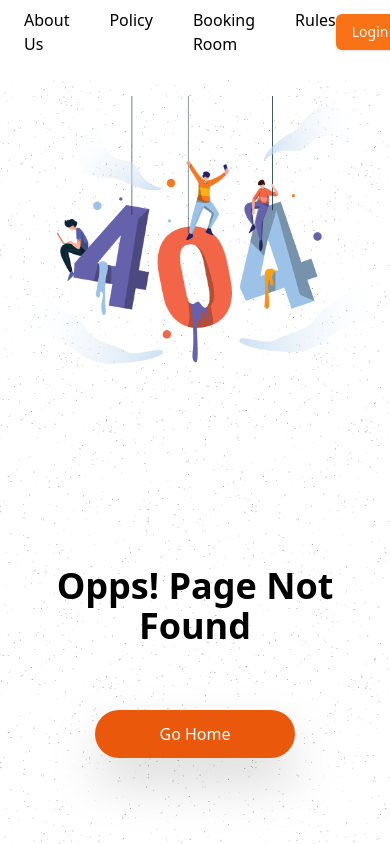
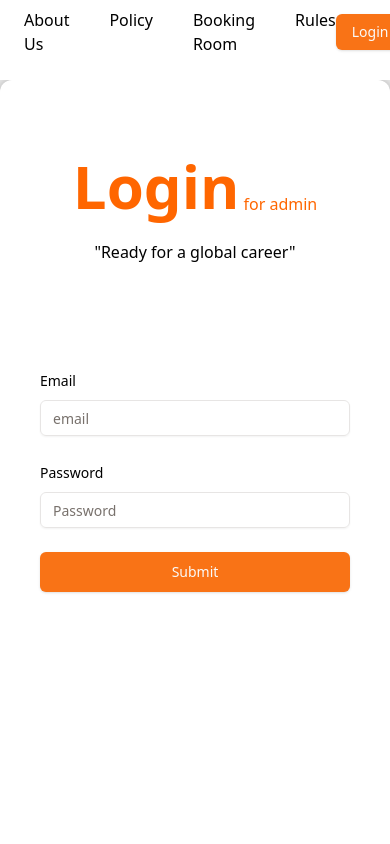
Before and after one commit to vuvuvo0303/class-booking-room, a React (Vite) app: page /login/admin in a window 390 px wide. Shown: the top 844 px of the page. Built offline with nearby package versions, Linux system fonts and the light colour scheme; no server answers.

Commit message:
done login page for admin

```diff
--- a/src/containers/Home.tsx
+++ b/src/containers/Home.tsx
@@ -9,6 +9,7 @@ import Rules from "@/pages/student/Rules";
 import BookingRoom from "@/pages/student/BookingRoom";
 import StepProcess from "@/pages/student/step-process";
 import FillUserInfo from "@/pages/student/FillUserInfo";
+import LoginAdmin from "@/pages/admin/LoginAdmin";
 
 const Home = () => {
   return (
@@ -18,6 +19,7 @@ const Home = () => {
         <Route path="/room" element={<RoomListPage />} />
         <Route path="/rules" element={<Rules />} />
         <Route path="/about-us" element={<AboutUs />} />
+        <Route path="/login/admin" element={<LoginAdmin />} />
         {/* <Route path="/about-us" element={<AboutUs />} /> */}
         <Route path="/policy" element={<Policy />} />
         <Route path="/step-process" element={<StepProcess />} />
--- a/src/containers/StudentProfile.tsx
+++ b/src/containers/StudentProfile.tsx
@@ -8,6 +8,7 @@ const StudentProfile = () => {
   return (
     <StudentProfileLayout>
       <Routes>
+
         <Route path="/" element={<StudentProfilePage />} />
         <Route path="/booking" element={<StudentBookingHistoryPage />} />
         <Route path="/booking" element={<StudentBookingHistoryPage />} />
--- /dev/null
+++ b/src/pages/admin/LoginAdmin.tsx
@@ -0,0 +1,132 @@
+import useAuthStore from "@/store/AuthStore";
+import { useNavigate } from "react-router-dom";
+import anhtruong from "../../assets/anhtruong.jpeg";
+import logofpt from "../../assets/logofpt.svg";
+import { Button } from "@/components/ui/button";
+import { zodResolver } from "@hookform/resolvers/zod";
+import { useForm } from "react-hook-form";
+import { z } from "zod";
+import { Form, FormField, FormItem, FormLabel, FormControl, FormMessage } from "@/components/ui/form";
+import { Input } from "@/components/ui/input";
+import { login } from "@/lib/api/auth-api";
+import { useEffect } from "react";
+import { toast } from "react-toastify";
+
+const LoginAdmin = () => {
+  const navigate = useNavigate();
+  const loggedUser = useAuthStore((state) => state.user);
+
+  const FormSchema = z.object({
+    email: z.string().min(2, {
+      message: "Email must be at least 2 characters.",
+    }),
+    password: z.string().min(6, {
+      message: "Password must be at least 6 characters.",
+    }),
+  });
+
+  function InputForm() {
+    const form = useForm<z.infer<typeof FormSchema>>({
+      resolver: zodResolver(FormSchema),
+      defaultValues: {
+        email: "",
+        password: "",
+      },
+    });
+
+    const onSubmit = async (data: z.infer<typeof FormSchema>) => {
+      const result = await login(data.email, data.password);
+      console.log(result);
+      if (result.error) {
+        toast.error(result.error);
+      } else {
+        localStorage.setItem("accessToken", result.data);
+        toast.success("Login Successfully");
+        setTimeout(() => {
+          navigate(0);
+        }, 500);
+      }
+    };
+    useEffect(() => {
+      if (loggedUser) {
+        if (loggedUser.role == "Admin") {
+          navigate("/admin");
+        } else if (loggedUser.role == "Manager") {
+          navigate("/manager");
+        } else if (loggedUser.role == "Student") {
+          navigate("/");
+        }
+      }
+    }, []);
+
+    return (
+      <Form {...form}>
+        <form onSubmit={form.handleSubmit(onSubmit)} className="w-full space-y-6">
+          <FormField
+            control={form.control}
+            name="email"
+            render={({ field }) => (
+              <FormItem>
+                <FormLabel>Email</FormLabel>
+                <FormControl>
+                  <Input placeholder="email" {...field} />
+                </FormControl>
+                <FormMessage />
+              </FormItem>
+            )}
+          />
+          <FormField
+            control={form.control}
+            name="password"
+            render={({ field }) => (
+              <FormItem>
+                <FormLabel>Password</FormLabel>
+                <FormControl>
+                  <Input type="password" placeholder="Password" {...field} />
+                </FormControl>
+                <FormMessage />
+              </FormItem>
+            )}
+          />
+          <Button type="submit" className="w-full h-10 ">
+            Submit
+          </Button>
+        </form>
+      </Form>
+    );
+  }
+
+  return (
+    <>
+      <div className="flex w-auto overflow-hidden md:p-10 justify-center">
+        <div className="flex w-full md:w-[85%] bg-white drop-shadow-[0_0_10px_rgba(0,0,0,0.5)] rounded-xl overflow-hidden h-screen">
+          <div className="bg-contain relative hidden md:block">
+            <img src={anhtruong} alt="" width={650} className="h-full relative select-none" />
+            <img src={logofpt} width={100} className="absolute top-5 left-5" />
+            <span className="text-transparent bg-clip-text bg-gradient-to-r from-orange-200 to-orange-400 absolute top-[220px] left-20 text-5xl font-semibold">
+              Welcome
+            </span>
+            <span className="text-transparent bg-clip-text bg-gradient-to-r from-orange-300 to-orange-500  absolute top-[280px] left-28">
+              Log-in to Admin Page
+            </span>
+            <span className="absolute bottom-5 left-8  text-[18px] text-white">fu-booking-room.vercel.app</span>
+          </div>
+          <div className="flex-1 h-full py-14 overflow-auto px-10">
+            <div className="flex justify-center h-20 items-end gap-1  ">
+              <span className="text-6xl font-bold text-o">Login</span>
+              <span className="text-o">for admin</span>
+            </div>
+            <div className="flex justify-center py-6 ">
+              <span className="">"Ready for a global career"</span>
+            </div>
+            <div className="flex justify-center pt-20 ">
+              <InputForm />
+            </div>
+          </div>
+        </div>
+      </div>
+    </>
+  );
+};
+
+export default LoginAdmin;
```
Also changed, not shown: 1 other file (tests, documents, lock files or other folders).
